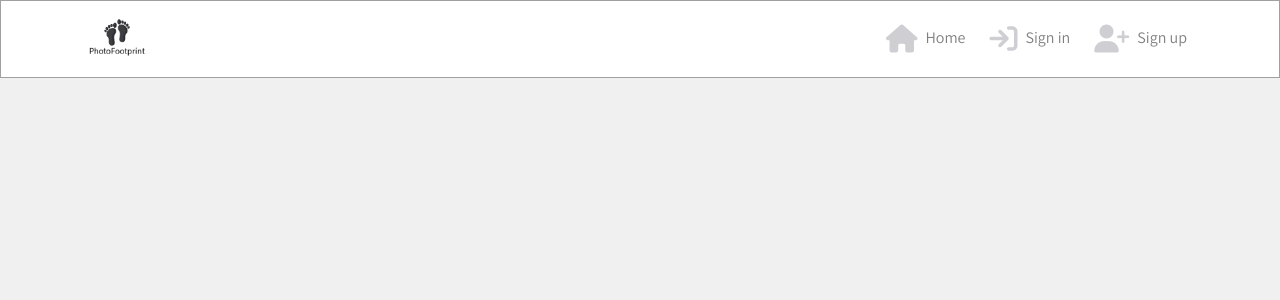
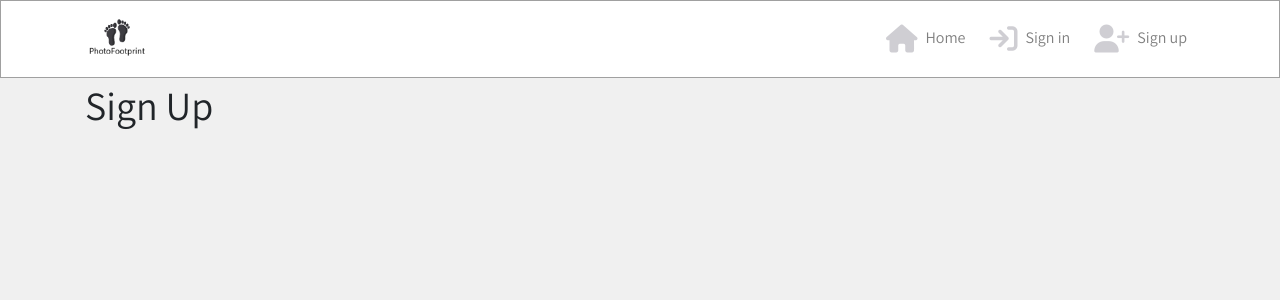
Before and after one commit to AlfredA93/pf-api-gitpod, a React (Create React App) app in the folder frontend/: page /signup in a window 1280 px wide. Shown: the top 300 px of the page. Built offline with nearby package versions, Linux system fonts and the light colour scheme.

Commit message:
Add Route for signup page to app.js

```diff
--- a/frontend/src/App.js
+++ b/frontend/src/App.js
@@ -11,6 +11,7 @@ function App() {
         <Switch>
           <Route exact path="/" render={() => <h1>Home Page</h1> } />
           <Route exact path="/signin" render={() => <h1>Sign In</h1> } />
+          <Route exact path="/signup" render={() => <h1>Sign Up</h1> } />
         </Switch>
       </Container>
     </div>
```
